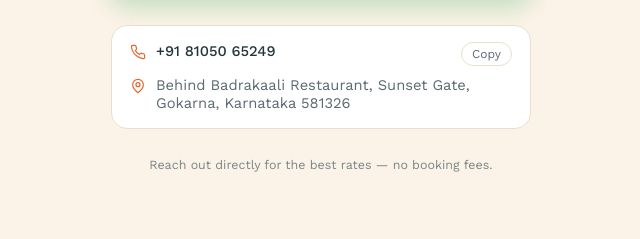
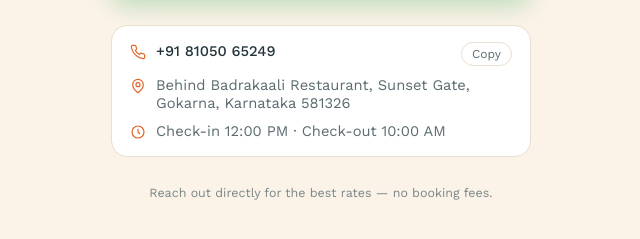
Before and after one commit to vilaneegokarna/vilanee-stay, a plain HTML site: page index.html in a window 1280 px wide. Shown: the part 511-750 px from the top of the page, without its empty margins (319-959 px from the left). Drawn offline with nearby package versions, Linux system fonts and the light colour scheme.

Commit message:
Add check-in/check-out timing to contact card

```diff
--- a/index.html
+++ b/index.html
@@ -257,7 +257,11 @@
       <svg viewBox="0 0 24 24" fill="none" stroke="currentColor" stroke-width="1.8"><path d="M20 10c0 6-8 12-8 12s-8-6-8-12a8 8 0 0 1 16 0Z"/><circle cx="12" cy="10" r="3"/></svg>
       <span>Behind Badrakaali Restaurant, Sunset Gate, Gokarna, Karnataka 581326</span>
     </div>
-  </div>
+        <div class="contact-row">
+        <svg viewBox="0 0 24 24" fill="none" stroke="currentColor" stroke-width="1.8"><circle cx="12" cy="12" r="9"/><path d="M12 7V12L15 15"/></svg>
+        <span>Check-in 12:00 PM &middot; Check-out 10:00 AM</span>
+      </div>
+</div>
 
   <footer>Reach out directly for the best rates &mdash; no booking fees.</footer>
 </div>
```
